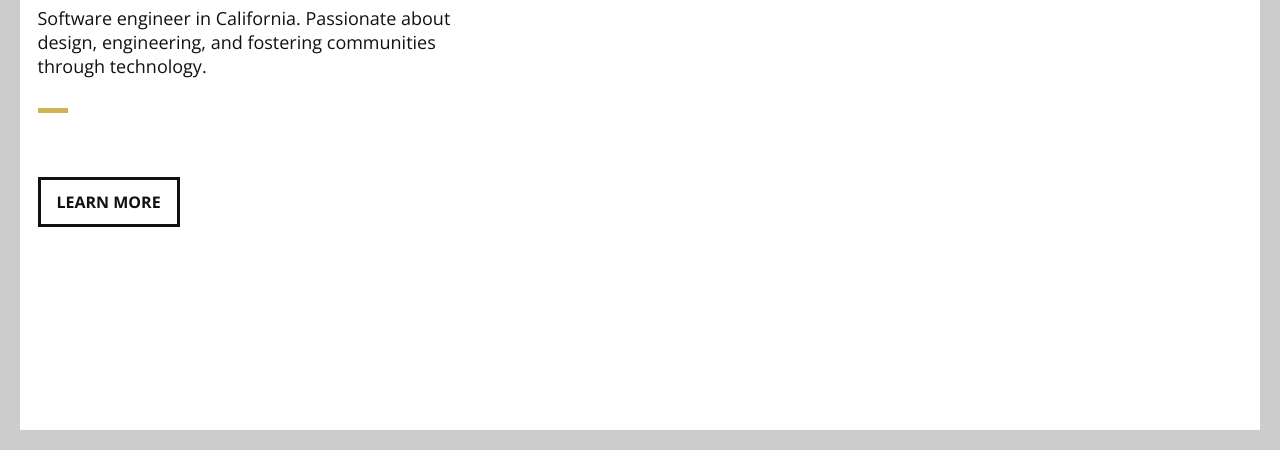
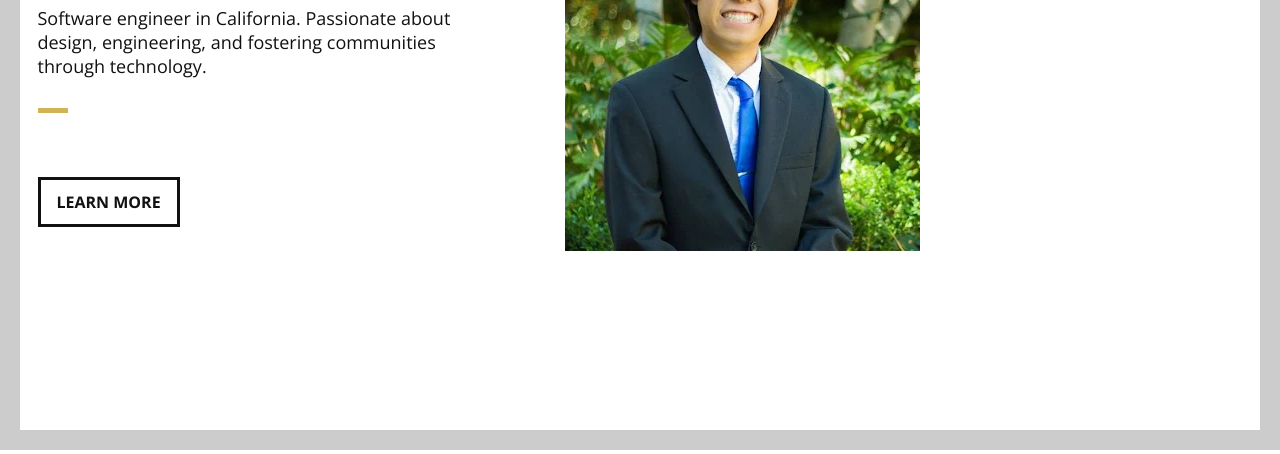
Before and after one commit to MatthewLi154/MattthewLi154.github.io, a plain HTML site: page index.html in a window 1280 px wide. Shown: the part 350-804 px from the top of the page. Drawn offline with nearby package versions, Linux system fonts and the light colour scheme.

Commit message:
profile pic

```diff
--- a/css/style.css
+++ b/css/style.css
@@ -691,6 +691,14 @@ nav#nav-mobile a:hover {
 /* --------- 2.6 Images ---------- */
 
 /*Alignment*/
+
+.banner-image-main {
+    width: 40%;
+    display: inline-flex;
+    flex-direction: row;
+    justify-content: center;
+    margin-top: 4rem;
+}
 
 img {
 
--- a/index.html
+++ b/index.html
@@ -156,6 +156,9 @@
             <!--Call to Action-->
             <a href="#" class="button">LEARN MORE</a>
             <!--End Call to Action-->
+          </div>
+          <div class="banner-image-main">
+            <div><img src="./images/banner-images/banner-image-1.png" /></div>
           </div>
         </div>
         <!--End of Row-->
```
Also changed, not shown: images/banner-images/banner-image-1.png (renamed from images/banner-images/profilep.png), 3 other files.
